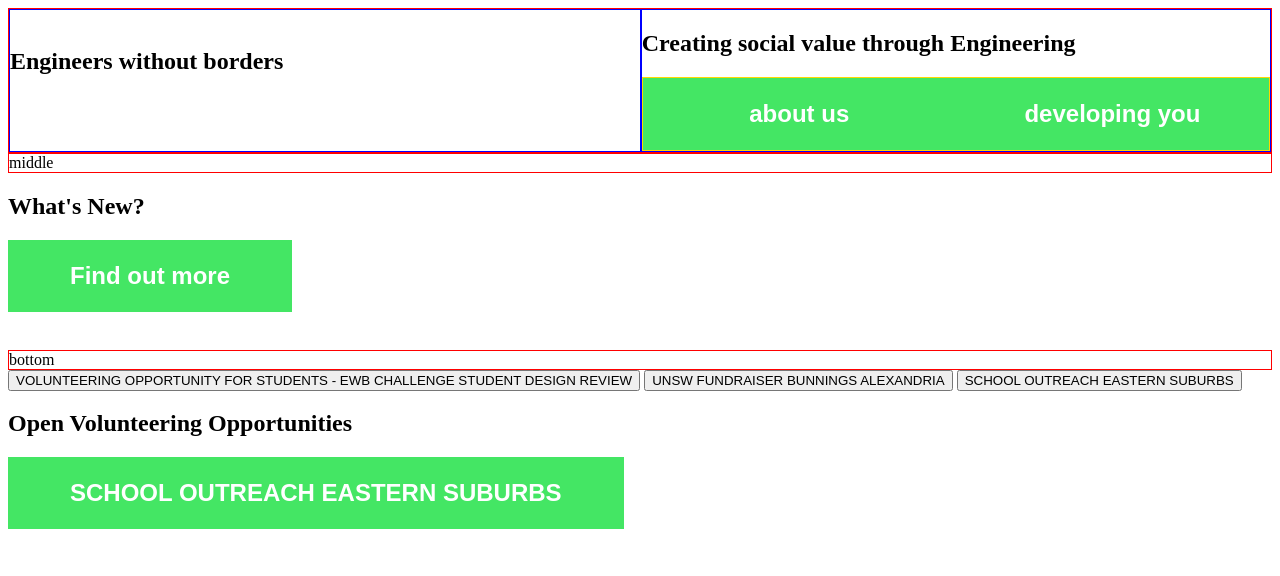
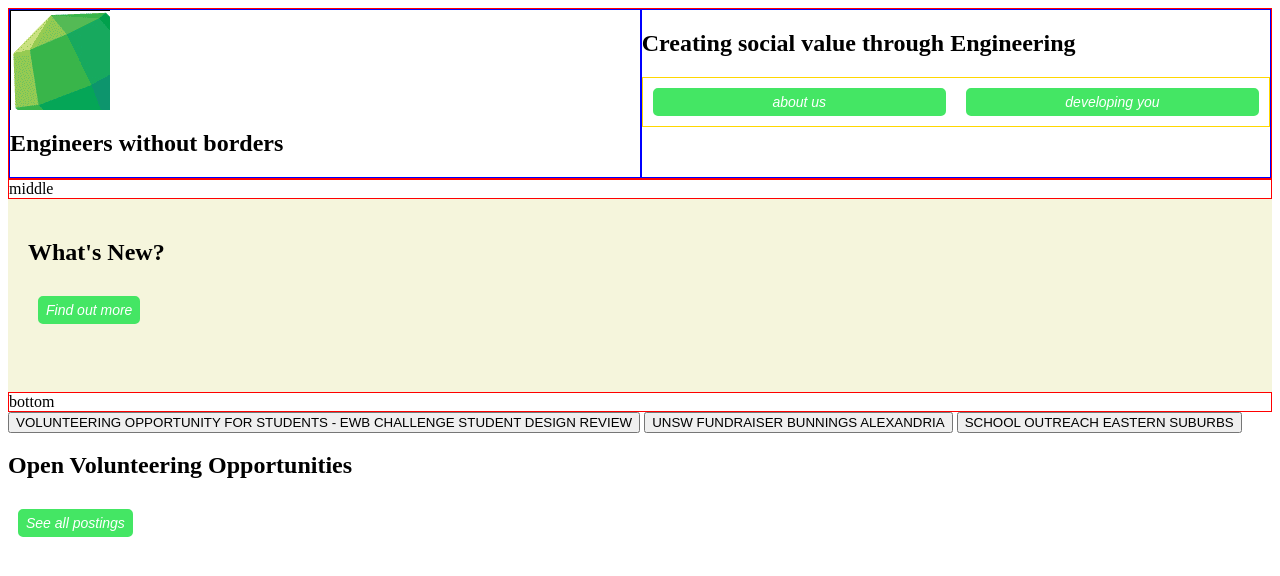
Before and after one commit to farhankhan34/1016-FinalSubmission, a plain HTML site: page index.html in a window 1280 px wide. Drawn offline with Linux system fonts and the light colour scheme.

Commit message:
Added some style

```diff
--- a/index.html
+++ b/index.html
@@ -10,7 +10,7 @@
     <section class="top">
       <div class="top-left">
         <div class="logo">
-          <image src="">
+          <image class="logo-image" src="images/ewb_australia.png">
         </div>
         <div class="hero">
           <h1>Engineers without borders<h1>
@@ -52,7 +52,7 @@
       </div>
       <div class-"bottom-right">
           <h2>Open Volunteering Opportunities<h2>
-          <input type="button"class="btn" value="SCHOOL OUTREACH EASTERN SUBURBS">
+          <input type="button"class="btn" value="See all postings">
       </div>
     </div>
 
--- a/style.css
+++ b/style.css
@@ -1,15 +1,34 @@
+
+.logo {
+  display: block;
+  overflow: hidden;
+  max-width: 100px;
+  max-height: 100px;
+  }
+
+.logo-image {
+  /* clip-path: rect(0px, 0px, 300px, 300px); */
+  overflow: hidden;
+  border: 1px solid black;
+  }
+
 section { border: 1px solid red; display: flex;}
 .top { margin:0px;}
 .top-left { border: 1px solid blue; flex: 1 0 25%}
 .top-right {  border: 1px solid blue; flex:2}
 .buttons { border: 1px solid gold; display: flex;}
-.btn {flex: 1;
+
+.btn {
+    flex: 1;
     border-width: 2px;
     border-style: solid;
     border-color:#44E664;
-    padding: 20px 60px;
-    font-size: 24px;
-    font-weight: 600;
+    border-radius:5px;
+    padding: 4px 6px;
+    margin:10px;
+    font-size: 14px;
+    font-weight: 300;
+    font-style: italic;
     text-align: center;
     background-color:#44E664;
     color:white;
@@ -17,6 +36,11 @@ section { border: 1px solid red; display: flex;}
 
 .btn:hover {
     background-color: transparent;
+    background-color: black;
     color:white;
     cursor: pointer;
 }
+
+.middle-left { background-color: beige;
+padding: 20px;
+}
```
Also changed, not shown: see_all_postings.html (added, +5 -0 lines), about_us.html (added), find_out_more.html (added), images/ewb_australia.png (added).
